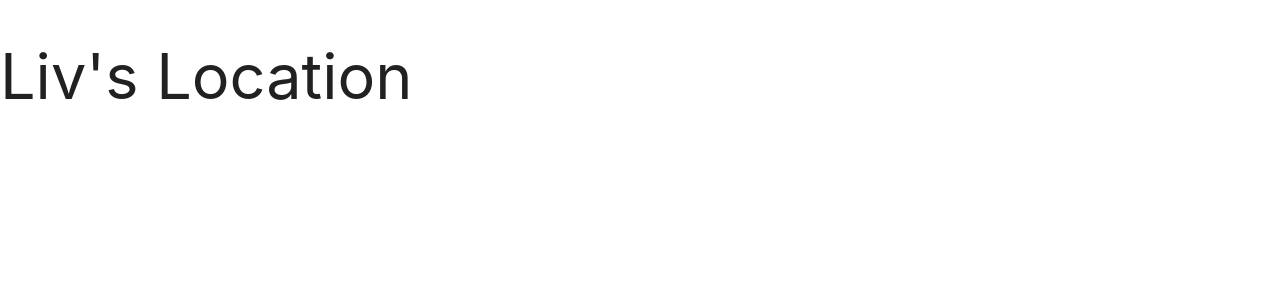
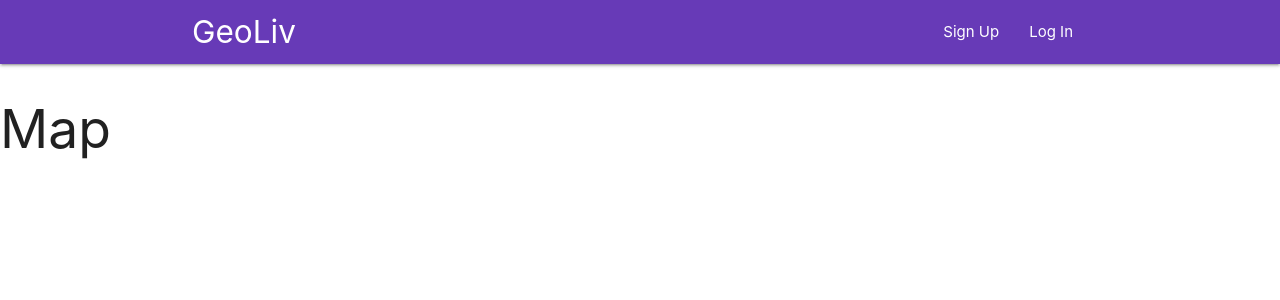
Before and after one commit to livmarx/liv-location, a Vue app: page / in a window 1280 px wide. Shown: the top 300 px of the page. Built offline with nearby package versions, Linux system fonts and the light colour scheme.

Commit message:
Delete HelloWorld component and us GMap and home component instead

```diff
--- a/src/App.vue
+++ b/src/App.vue
@@ -1,5 +1,6 @@
 <template>
   <div id="app">
+    <Navbar />
     <router-view/>
   </div>
 </template>
--- a/src/components/HelloWorld.vue
+++ /dev/null
@@ -1,20 +0,0 @@
-<template>
-  <div class="hello">
-    <h1>Liv's Location</h1>
-  </div>
-</template>
-
-<script>
-export default {
-  name: 'HelloWorld',
-  data() {
-    return {
-      msg: 'Welcome to Your Vue.js App',
-    };
-  },
-};
-</script>
-
-<!-- Add "scoped" attribute to limit CSS to this component only -->
-<style scoped>
-</style>
--- a/src/components/home/GMap.vue
+++ b/src/components/home/GMap.vue
@@ -1,6 +1,6 @@
 <template>
-  <div class="g-map">
-
+  <div class="map">
+    <h2>Map</h2>
   </div>
 </template>
 
--- a/src/router/index.js
+++ b/src/router/index.js
@@ -1,15 +1,15 @@
-import Vue from 'vue'
-import Router from 'vue-router'
-import HelloWorld from '@/components/HelloWorld'
+import Vue from 'vue';
+import Router from 'vue-router';
+import GMap from '@/components/home/GMap';
 
-Vue.use(Router)
+Vue.use(Router);
 
 export default new Router({
   routes: [
     {
       path: '/',
-      name: 'HelloWorld',
-      component: HelloWorld
-    }
-  ]
-})
+      name: 'GMap',
+      component: GMap,
+    },
+  ],
+});
```
